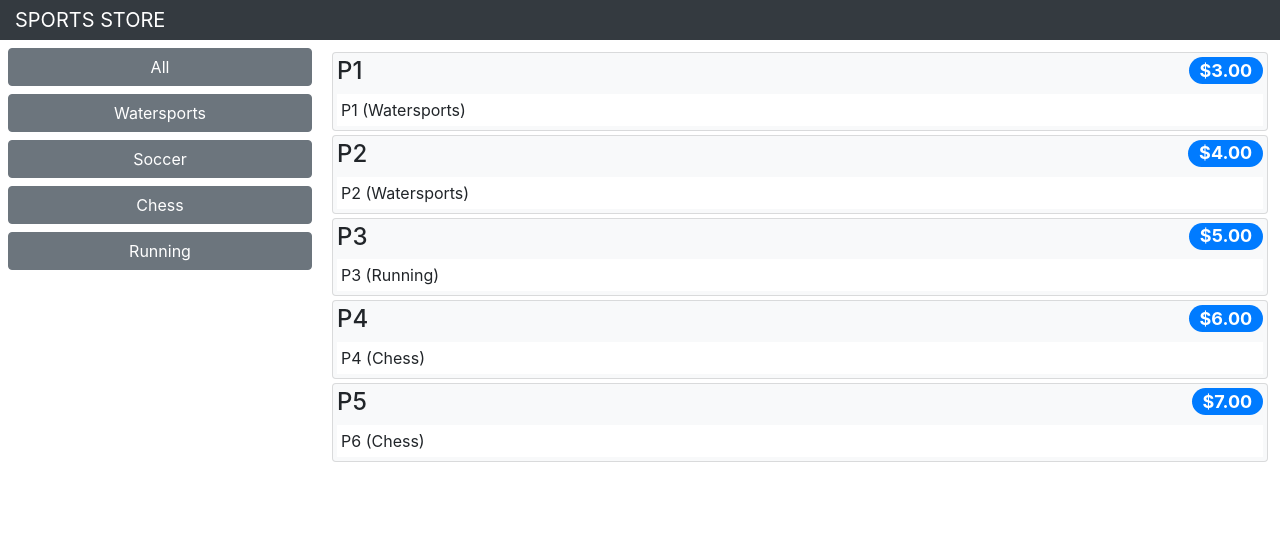
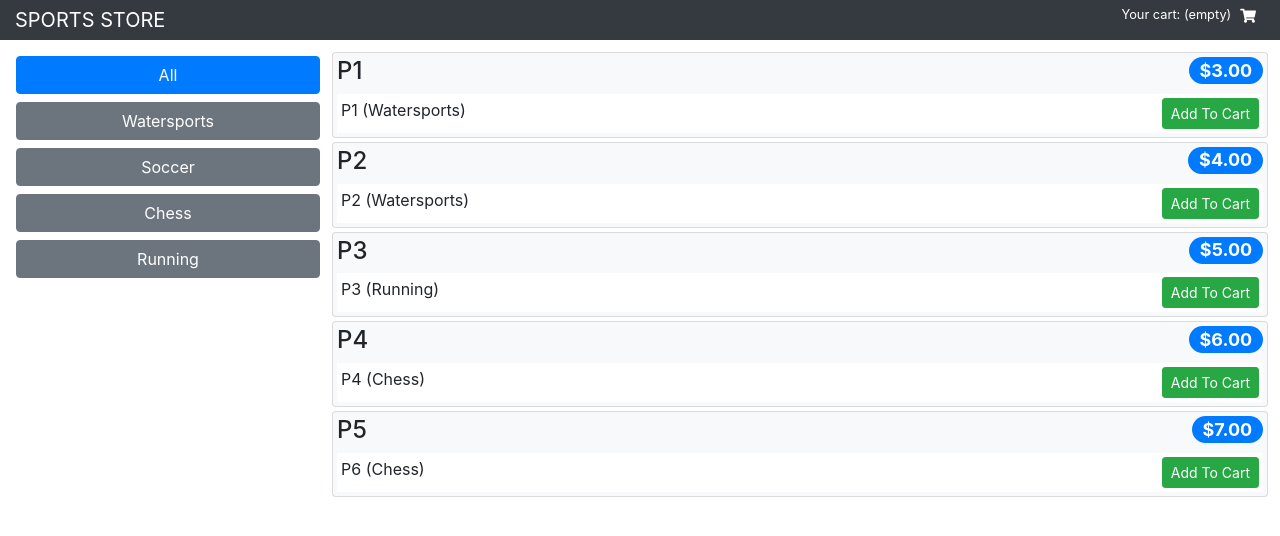
Before and after one commit to jayantrai/sportsStore, a React (Create React App) app: page /shop/products in a window 1280 px wide. Shown: the top 536 px of the page. Built offline with nearby package versions, Linux system fonts and the light colour scheme.

Commit message:
added reducers file

```diff
--- /dev/null
+++ b/src/ToggleLink.js
@@ -0,0 +1,23 @@
+import React, { Component } from 'react'
+import { Route, Link } from 'react-router-dom'
+
+class ToggleLink extends Component {
+  render() {
+    return <Route path={this.props.to} exact={this.props.exact}
+      children={routeProps => {
+          const baseClasses = this.props.className || 'm-2 btn btn-block'
+          const activeClasses = this.props.activeClasses || 'btn-primary'
+          const inActiveClasses = this.props.inActiveClasses || 'btn-secondary'
+          const combinedClasses = `${baseClasses} ${routeProps.match ? activeClasses : inActiveClasses}`
+
+
+      return <Link to={ this.props.to } className={combinedClasses}>
+            {this.props.children}
+            </Link>
+
+
+  }} />
+  }
+  }
+
+export default ToggleLink
--- /dev/null
+++ b/src/data/CartActionCreators.js
@@ -0,0 +1,25 @@
+import { ActionTypes } from './Types'
+
+export const addToCart = (product, quantity) => ({
+    type: ActionTypes.CART_ADD,
+    payload: {
+        product,
+        quantity: quantity || 1
+    }
+})
+
+export const updateCartQuantity = (product, quantity) => ({
+    type: ActionTypes.CART_UPDATE,
+    payload: { product, quantity }
+})
+
+export const removeFromCart = (product) => ({
+    type: ActionTypes.CART_REMOVE,
+    payload: product
+})
+
+export const clearCart = () => ({
+    type: ActionTypes.CART_CLEAR
+})
+
+// action creators for cart
--- /dev/null
+++ b/src/data/CartReducer.js
@@ -0,0 +1,47 @@
+import { ActionTypes } from './Types'
+
+export const CartReducer = (storeData, action) => {
+    let newStore = { cart: [], cartItems: 0, cartPrice: 0, ...storeData}
+        switch(action.type) {
+            case ActionTypes.CART_ADD:
+                const p = action.payload.product
+                const q = action.payload.quantity
+
+            let existing = newStore.cart.find(item => item.product.id === p.id)
+            if (existing) {
+                existing.quantity += q
+            } else {
+                newStore.cart = [...newStore.cart, action.payload]
+            }
+            newStore.cartItems += q
+            newStore.cartPrice += p.price * q
+            return newStore
+
+            case ActionTypes.CART_UPDATE:
+                newStore.cart = newStore.cart.map(item => {
+                    if (item.product.id === action.payload.product.id) {
+                        const diff = action.payload.quantity - item.quantity
+                        newStore.cartItems += diff
+                        newStore.cartPrice += (item.product.price * diff)
+                        return action.payload
+                    } else {
+                        return item
+                    }
+                })
+                return newStore
+
+            case ActionTypes.CART_REMOVE:
+                let selection = newStore.cart.find(item =>
+                item.product.id === action.payload.id)
+                newStore.cartItems -= selection.quantity
+                newStore.cartPrice -= selection.quantity * selection.product.price
+                newStore.cart = newStore.cart.filter(item => item !== selection)
+                return newStore
+
+            case ActionTypes.CART_CLEAR:
+                return {...storeData, cart: [], cartItems: 0, cartPrice: 0}
+
+            default:
+                return storeData || {}
+        }
+}
--- /dev/null
+++ b/src/data/CommonReducer.js
@@ -0,0 +1,9 @@
+export const CommonReducer = (...reducers) => (storeData, action) => {
+    for (let i =0; i < reducers.length; i++ ) {
+        let newStore = reducers[i](storeData, action)
+        if (newStore !== storeData) {
+            return newStore
+        }
+    }
+    return storeData
+}
--- a/src/data/DataStore.js
+++ b/src/data/DataStore.js
@@ -1,6 +1,8 @@
 import { createStore } from 'redux'
 import { ShopReducer } from './ShopReducer'
+import { CartReducer } from './CartReducer'
+import { CommonReducer } from './CommonReducer'
 
-export const SportsStoreDataStore = createStore(ShopReducer)
+export const SportsStoreDataStore = createStore(CommonReducer(ShopReducer, CartReducer))
 
 // final step for creating the data store
--- /dev/null
+++ b/src/shop/CartSummary.js
@@ -0,0 +1,34 @@
+import React, { Component } from 'react'
+import { Link } from 'react-router-dom'
+
+export class CartSummary extends Component {
+
+    getSummary = () => {
+        if (this.props.cartItems > 0 ) {
+            return <span>
+                { this.props.cartItems } items(s),
+                ${ this.props.cartPrice.toFixed(2)}
+            </span>
+        } else {
+            return <span>Your cart: (empty)</span>
+        }
+    }
+
+    getLinkClasses = () => {
+        return `btn btn-sm bg-dark text-white
+            ${ this.props.cartItems === 0 ? "disabled" : ""}
+        `
+    }
+
+    render() {
+        return <div className="float-right">
+            <small>
+                {this.getSummary()}
+                <Link className={this.getLinkClasses()}
+                    to="/shop/cart">
+                    <i className="fa fa-shopping-cart"></i>
+                </Link>
+            </small>
+        </div>
+    }
+}
--- a/src/shop/CategoryNavigation.js
+++ b/src/shop/CategoryNavigation.js
@@ -1,25 +1,37 @@
 import React, { Component } from 'react'
-import { Link } from 'react-router-dom'
+// import { Link } from 'react-router-dom'
+import ToggleLink  from '../ToggleLink.js'
 
 class CategoryNavigation extends Component {
   render() {
-    return (
-     <React.Fragment>
-        <Link className="btn btn-secondary btn-block" to={ this.props.baseUrl}>
+    return <React.Fragment>
+        {/* <Link className="btn btn-secondary btn-block" to={ this.props.baseUrl}>
         All
-        </Link>
+        </Link> */}
+
+        <ToggleLink to={ this.props.baseUrl} exact={ true }>
+        All
+        </ToggleLink>
 
         {/* maps categories to be displayed  */}
 
-        { this.props.categories && this.props.categories.map(cat =>
+        {/* { this.props.categories && this.props.categories.map(cat =>
         <Link className="btn btn-secondary btn-block" key={ cat }
         to={ `${this.props.baseUrl}/ ${cat.toLowerCase()}`}>
         {cat}
         </Link>
+        )} */}
+
+        { this.props.categories && this.props.categories.map(cat =>
+        <ToggleLink  key={ cat }
+        to={ `${this.props.baseUrl}/ ${cat.toLowerCase()}`}>
+        {cat}
+        </ToggleLink>
+
         )}
 
      </React.Fragment>
-    )
+
   }
 }
 
--- a/src/shop/ProductList.js
+++ b/src/shop/ProductList.js
@@ -19,6 +19,9 @@ class ProductList extends Component {
 
         <div className="card-text bg-white p-1">
           {p.description}
+          <button className="btn btn-success btn-sm float-right" onClick={ () => this.props.addToCart(p)}>
+            Add To Cart
+          </button>
         </div>
 
       </div>
--- a/src/shop/Shop.js
+++ b/src/shop/Shop.js
@@ -1,6 +1,7 @@
 import React, { Component } from 'react'
 import  CategoryNavigation  from './CategoryNavigation.js'
 import  ProductList from './ProductList.js'
+import { CartSummary } from './CartSummary'
 
 class Shop extends Component {
   render() {
@@ -11,6 +12,7 @@ class Shop extends Component {
                 <div className="navbar-brand">
                 SPORTS STORE
                 </div>
+                <CartSummary {...this.props} />
             </div>
         </div>
         <div className="row">
--- a/src/shop/ShopConnector.js
+++ b/src/shop/ShopConnector.js
@@ -4,6 +4,7 @@ import { connect } from 'react-redux'
 import { loadData } from '../data/ActionCreators'
 import { DataTypes } from '../data/Types'
 import  Shop  from './Shop'
+import { addToCart, updateCartQuantity, removeFromCart, clearCart } from '../data/CartActionCreators.js'
 
 // As the first argument passed in to connect,
 // mapStateToProps is used for selecting the part of the data from the store
@@ -22,7 +23,7 @@ import  Shop  from './Shop'
 // This is the only way to trigger a state change.
 
     const mapDispatchToProps = {
-        loadData
+        loadData, addToCart, updateCartQuantity, removeFromCart, clearCart
     }
 
     const filterProducts = (products = [], category ) => (
```
